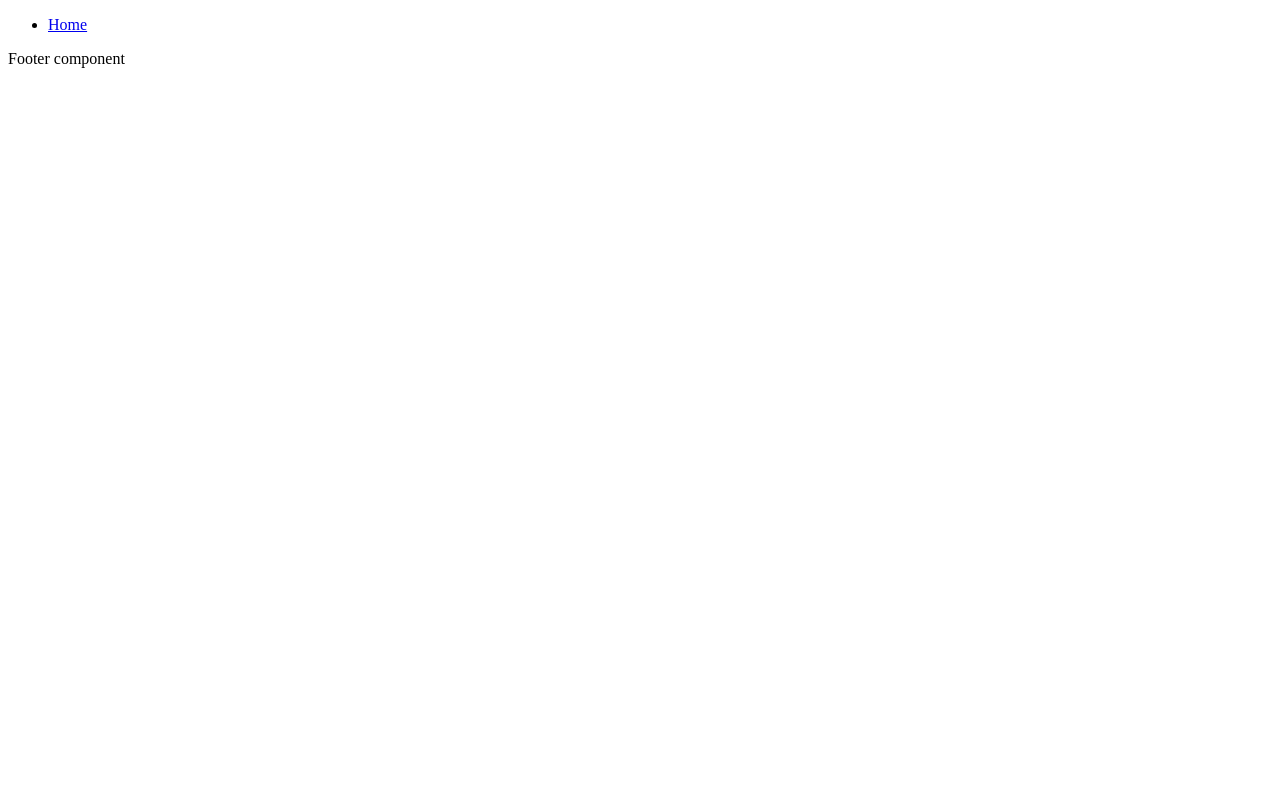
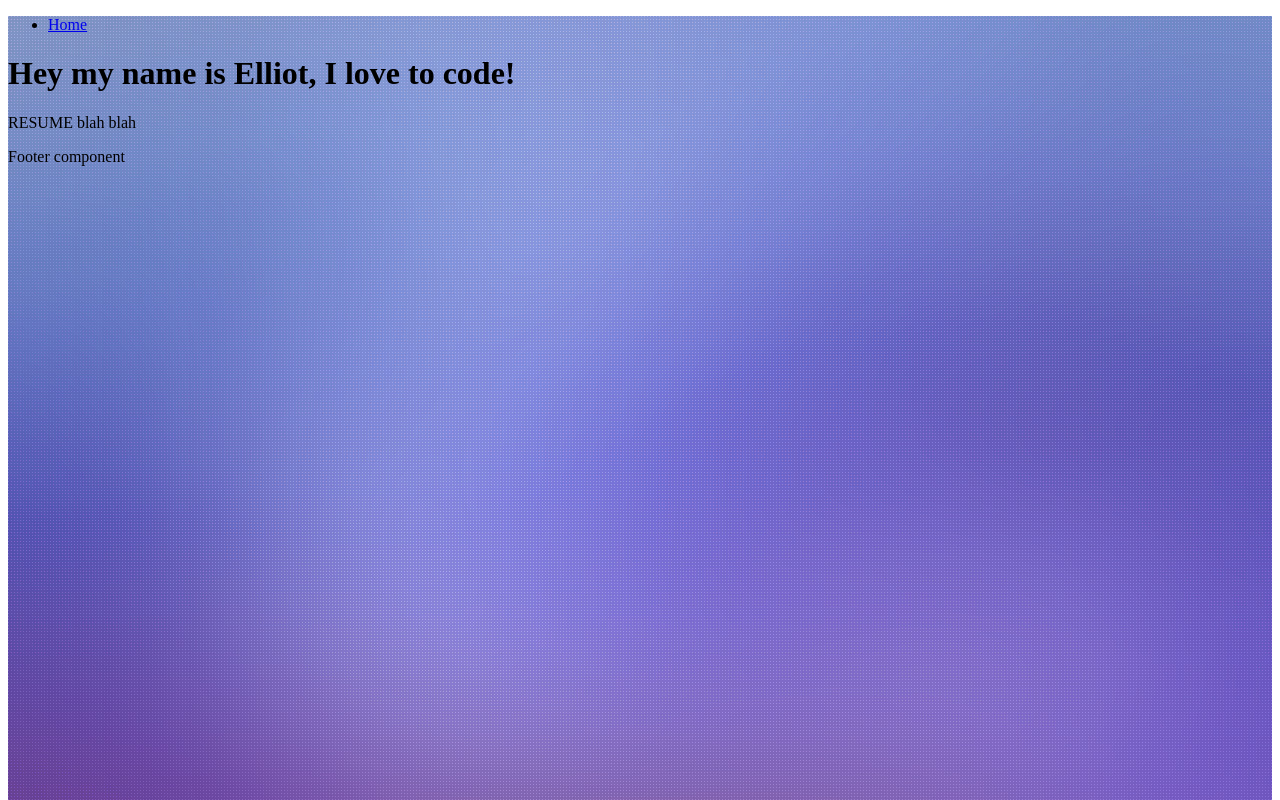
Before and after one commit to elliotvilhelm/My-Website, a React app: page /about in a window 1280 px wide. Shown: the top 800 px of the page. Built offline with nearby package versions, Linux system fonts and the light colour scheme; the HTML template or start-up script is replaced by a standard one.

Commit message:
link to about me etc, bacjkground image, baby steps

```diff
--- a/package.json
+++ b/package.json
@@ -25,9 +25,11 @@
     "react-dom": "^16.3.2",
     "react-router": "^4.2.0",
     "react-router-dom": "^4.2.2",
+    "react-url": "^1.0.1",
     "webpack": "^4.8.2"
   },
   "devDependencies": {
+    "file-loader": "^1.1.11",
     "webpack-cli": "^2.1.3"
   }
 }
--- /dev/null
+++ b/react-client/src/Components/About.jsx
@@ -0,0 +1,27 @@
+import React, {Component} from 'react';
+import RaisedButton from 'material-ui/RaisedButton'
+import Paper from 'material-ui/Paper';
+import Menu from 'material-ui/Menu';
+import MenuItem from 'material-ui/MenuItem';
+import { Link } from 'react-router-dom'
+
+
+
+const style = {
+    display: 'inline-block',
+    margin: '40px 32px 16px 0',
+};
+
+class HomePage extends Component {
+    render() {
+        return (
+            <div>
+                <h1>Hey my name is Elliot, I love to code!</h1>
+                <p>RESUME blah blah</p>
+            </div>
+
+        )
+    }
+}
+
+export default HomePage;
--- a/react-client/src/Components/App.jsx
+++ b/react-client/src/Components/App.jsx
@@ -6,21 +6,28 @@ import NavBar from './HeaderComponent/NavBar';
 import Footer from './FooterComponent/Footer';
 
 import MuiThemeProvider from 'material-ui/styles/MuiThemeProvider';
+import About from './About';
+import Background from '../background.jpg';
 
 
 class App extends Component {
     render() {
         return (
+
             <Router>
+
                 <MuiThemeProvider>
-                <div>
-                    <NavBar />
-                    <Route name="home" exact path="/" component={HomePage} />
-                    <Footer />
-                </div>
+                    <div style={{ backgroundImage: `url(${Background})`, height: 1200}}>
+                        <NavBar />
+                        <Route name="home" exact path="/" component={HomePage} />
+                        <Route path="/about" component={About}/>
+                        <Footer />
+                    </div>
                 </MuiThemeProvider>
+
             </Router>
         )
     }
+
 }
 export default App;
--- a/react-client/src/Components/HomePage.jsx
+++ b/react-client/src/Components/HomePage.jsx
@@ -3,6 +3,10 @@ import RaisedButton from 'material-ui/RaisedButton'
 import Paper from 'material-ui/Paper';
 import Menu from 'material-ui/Menu';
 import MenuItem from 'material-ui/MenuItem';
+import { Link } from 'react-router-dom'
+import { URLProvider } from 'react-url';
+
+
 
 
 const style = {
@@ -17,7 +21,14 @@ class HomePage extends Component {
                 <Paper style={style}>
                     <Menu>
                         <MenuItem primaryText="QLearning" />
-                        <MenuItem primaryText="About Me" />
+                        <MenuItem
+                            primaryText="About Me"
+                            containerElement={<Link to="/about" />}
+                        />
+                        <MenuItem
+                            primaryText="Profile"
+                            containerElement={<Link to="/profile" />}
+                        />
                     </Menu>
                 </Paper>
             </div>
```
Also changed, not shown: react-client/src/background.jpg (added), 2 other files (tests, documents, lock files or other folders).
